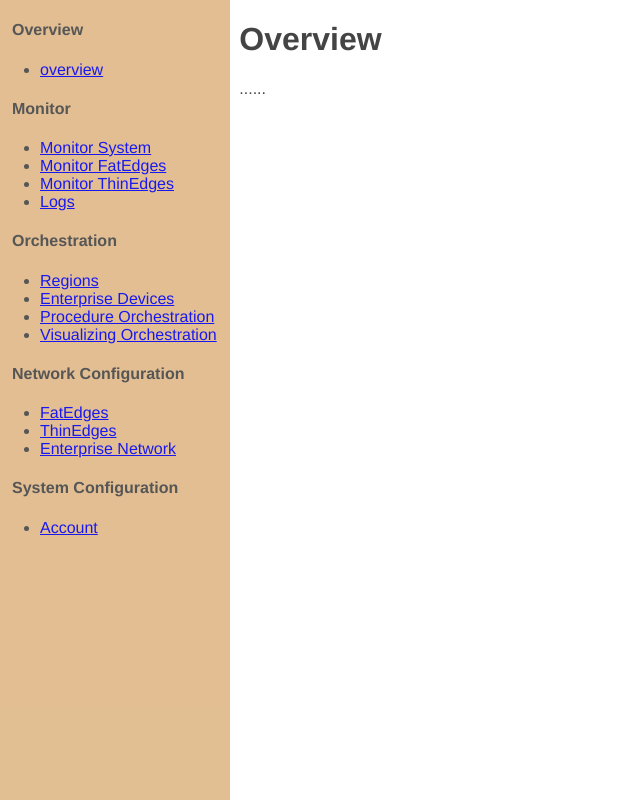
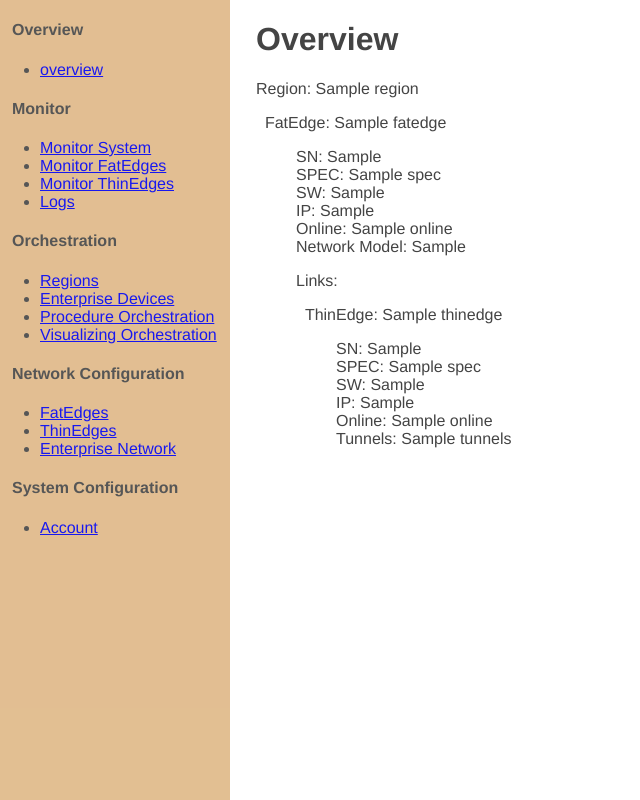
Before and after one commit to stanpruitt/sd-wan-controller, a Python web app: template controller/templates/overview.html in a window 1280 px wide. Shown: the part 55-855 px from the top of the page, without its empty margins (0-640 px from the left). Run offline with Jinja, Linux system fonts and the light colour scheme; the template is opened without the code that fills it: most values are stand-ins (such as "Sample title", 1, 10 or a date in 2020).

```diff
--- a/controller/north.py
+++ b/controller/north.py
@@ -1,7 +1,6 @@
 from controller.baseproc import BaseProc
 
+
 class North(BaseProc):
-
     def run(self):
-        print(self._northQueue.get())
         pass
--- a/controller/static/main.css
+++ b/controller/static/main.css
@@ -98,5 +98,5 @@ h4 {
 
 .floatright {
     float: right;
-    width: 82%;
+    width: 80%;
 }
--- a/controller/templates/overview.html
+++ b/controller/templates/overview.html
@@ -1,5 +1,29 @@
 {% extends "layout.html" %}
 {% block content %}
-     <h1>&nbsp;Overview</h1>
-     <p>&nbsp; ......</p>
+<h1>Overview</h1>
+<p>Region: {{region}}</p>
+{% for fatedge in fatedges %}
+     <p>&nbsp;&nbsp;FatEdge: {{fatedge.Name}}</p>
+     <ul style="list-style:none">
+          <li>SN: {{fatedge.SN}}</li>
+          <li>SPEC: {{fatedge.SPEC}}</li>
+          <li>SW: {{fatedge.SW}}</li>
+          <li>IP: {{fatedge.IP}}</li>
+          <li>Online: {{fatedge.Online}}</li>
+          <li>Network Model: {{fatedge.NetworkModel}}</li>
+          <p>Links: </p>
+          {% for thinedge in fatedge.ThinEdges %}
+          <p>&nbsp;&nbsp;ThinEdge: {{ thinedge.Name }}</p>
+               <ul style="list-style:none">
+                    <li>SN: {{thinedge.SN}}</li>
+                    <li>SPEC: {{thinedge.SPEC}}</li>
+                    <li>SW: {{thinedge.SW}}</li>
+                    <li>IP: {{thinedge.IP}}</li>
+                    <li>Online: {{thinedge.Online}}</li>
+                    <li>Tunnels: {{thinedge.Tunnels}}</li>
+               </ul>
+          {% endfor %}
+     </ul>
+     <br/>
+{% endfor %}
 {% endblock %}
--- a/controller/templates/todo.html
+++ b/controller/templates/todo.html
@@ -1,5 +1,5 @@
 {% extends "layout.html" %}
 {% block content %}
-     <h1>&nbsp;TODO</h1>
-     <p>&nbsp; ......</p>
+     <h1>TODO</h1>
+     <p>......</p>
 {% endblock %}
--- /dev/null
+++ b/edge/dynamic/poll/spec.py
@@ -0,0 +1,4 @@
+
+class Spec():
+    def spec(self):
+        return {"name": "Edge", "SN": "00000001", "SPEC": "BAICELLS.EDGE.V01", "SW": "EDGE.V01"}
```
Also changed, not shown: controller/south.py (+46 -4 lines), edge/dynamic/poll/S1.py (added, +11 -0 lines), edge/dynamic/poll/util.py (added, +14 -0 lines), edge/poll.py (added, +22 -0 lines), edge/__init__.py (added).
